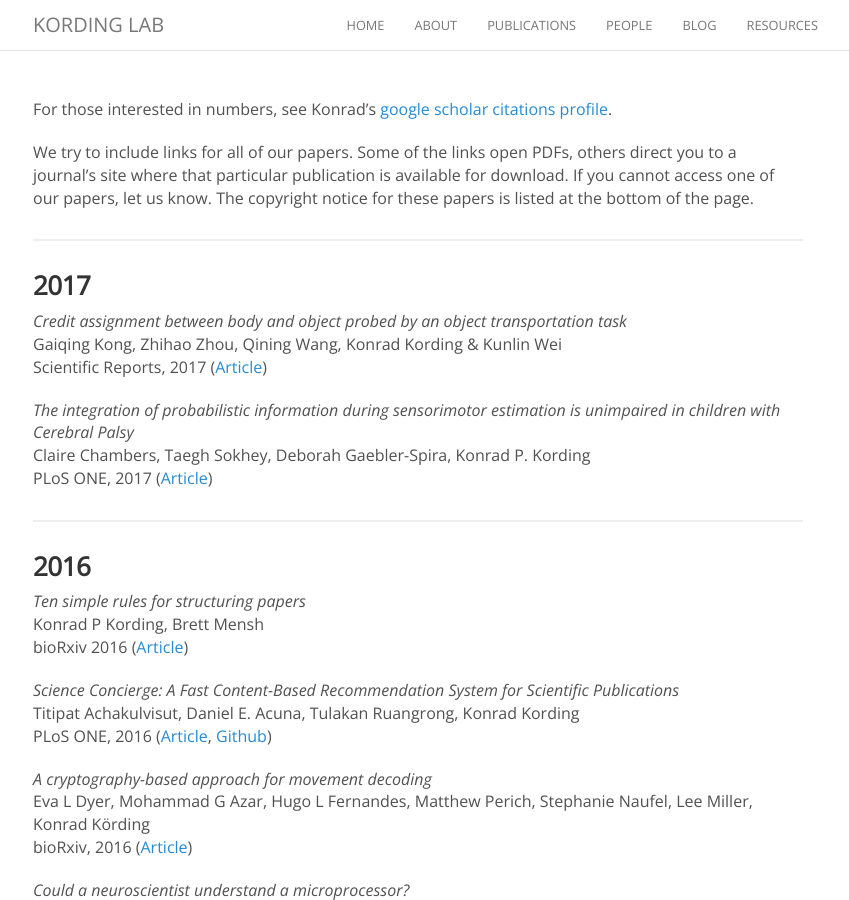
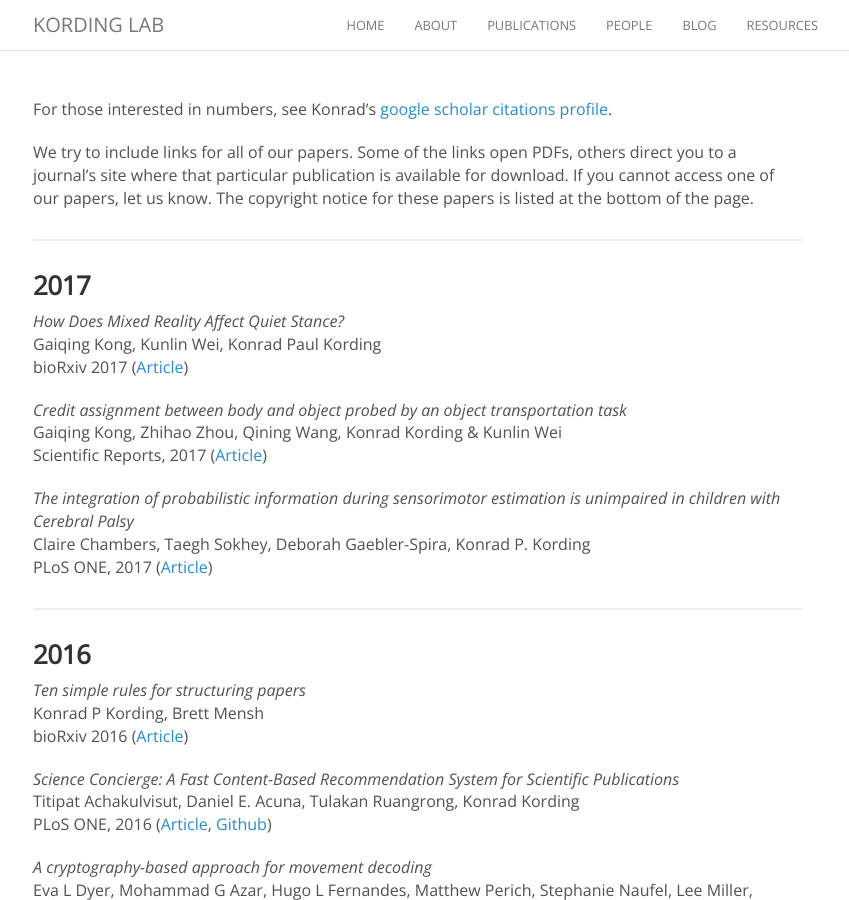
Before and after one commit to KordingLab/KordingLab.github.io, a Jekyll site: the page built from publications.md, in a window 1280 px wide and 900 px high. Shown: the whole window, without its empty margins (222-1071 px from the left). Built offline with Jekyll 4.4.1, drawn with Linux system fonts in a browser that asks for light colours; nearby versions of some CDN libraries; comment, search, counter and statistics services are not loaded.

Commit message:
Update publications.md

```diff
--- a/publications.md
+++ b/publications.md
@@ -10,6 +10,11 @@ We try to include links for all of our papers. Some of the links open PDFs, othe
 <hr>
 
 ### 2017
+_How Does Mixed Reality Affect Quiet Stance?_<br>
+Gaiqing Kong, Kunlin Wei, Konrad Paul Kording<br>
+bioRxiv 2017 ([Article](https://www.biorxiv.org/content/early/2017/05/02/129239))
+
+
 _Credit assignment between body and object probed by an object transportation task_<br>
 Gaiqing Kong, Zhihao Zhou, Qining Wang, Konrad Kording & Kunlin Wei<br>
 Scientific Reports, 2017 ([Article](https://www.nature.com/articles/s41598-017-13889-w))
```
